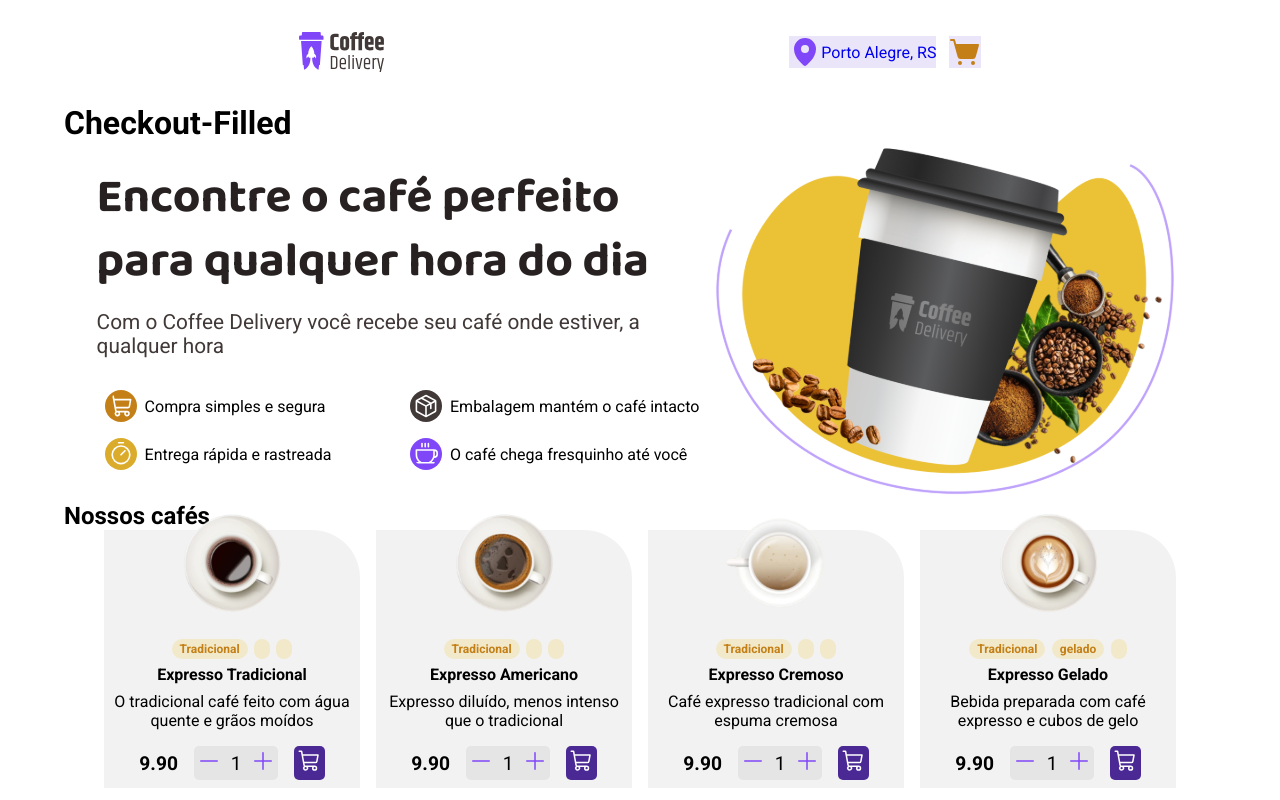
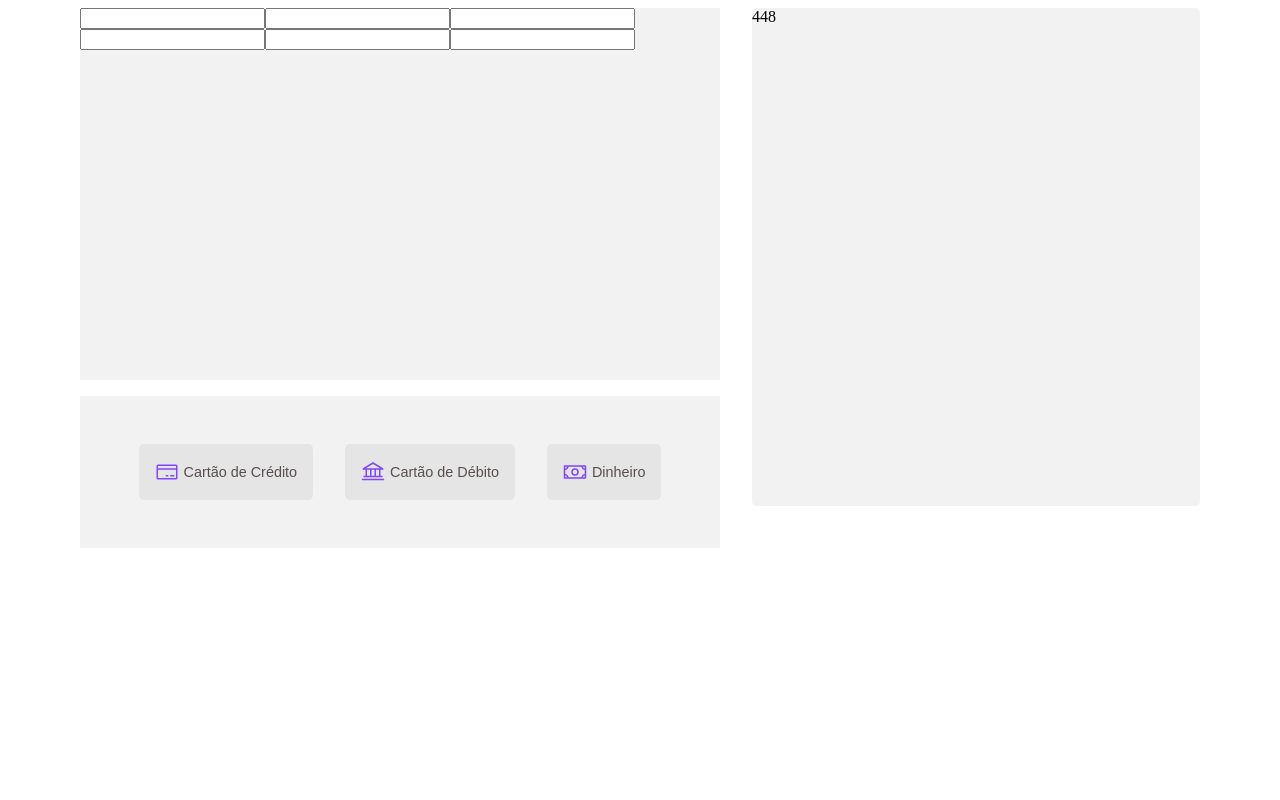
Before and after one commit to PedroLuc-cpu/Coffee-Delivery, a React (Vite) app: page /CheckoutFilled in a window 1280 px wide. Shown: the top 800 px of the page. Built offline with nearby package versions, Linux system fonts and the light colour scheme.

Commit message:
implementando a page de pagamento

```diff
--- a/package.json
+++ b/package.json
@@ -13,9 +13,11 @@
     "@phosphor-icons/react": "^2.0.9",
     "react": "^18.2.0",
     "react-dom": "^18.2.0",
+    "react-hook-form": "^7.46.1",
     "react-router": "^6.11.1",
     "react-router-dom": "^6.11.1",
-    "styled-components": "^5.3.10"
+    "styled-components": "^5.3.10",
+    "zod": "^3.22.2"
   },
   "devDependencies": {
     "@rocketseat/eslint-config": "^1.2.0",
--- a/src/components/CardCoffer/index.tsx
+++ b/src/components/CardCoffer/index.tsx
@@ -24,7 +24,12 @@ export function CardCoffer({
   Description,
   price,
 }: ICofferLists) {
-  const [ActionsCounter, SetActionsCounter] = useState(1)
+  const [ActionsCounter, SetActionsCounter] = useState(0)
+
+  const handleClick = () => {
+    // apagar depois
+    SetActionsCounter((prev) => prev + 1)
+  }
 
   return (
     <CoffeeCard key={id}>
@@ -47,7 +52,7 @@ export function CardCoffer({
             <Minus size={24} color="#8047F8" />
           </button>
           <strong>{ActionsCounter}</strong>
-          <button onClick={() => SetActionsCounter(ActionsCounter + 1)}>
+          <button onClick={handleClick}>
             <Plus size={24} color="#8047F8" />
           </button>
         </div>
--- a/src/layout/DefaultLayout/index.tsx
+++ b/src/layout/DefaultLayout/index.tsx
@@ -1,7 +1,6 @@
 import { Outlet } from 'react-router'
 import { LayoutContainer } from './style'
 import Intro from '../../pages/Intro'
-import { CoffeeList } from '../../components/CoffeeList'
 import Header from '../../components/Header/Header'
 
 export function DefaultLayout() {
@@ -10,7 +9,6 @@ export function DefaultLayout() {
       <Header />
       <Outlet />
       <Intro />
-      <CoffeeList />
     </LayoutContainer>
   )
 }
--- a/src/main.tsx
+++ b/src/main.tsx
@@ -8,7 +8,10 @@ const router = createBrowserRouter([
   {
     path: '/',
     element: <App />,
-    children: [{ path: '/CheckoutFilled', element: <CheckoutFilled /> }],
+  },
+  {
+    path: 'CheckoutFilled',
+    element: <CheckoutFilled />,
   },
 ])
 
--- a/src/pages/CheckoutFilled/index.tsx
+++ b/src/pages/CheckoutFilled/index.tsx
@@ -1,3 +1,43 @@
+import { Bank, CreditCard, Money } from '@phosphor-icons/react'
+import {
+  Address,
+  ButtonPayment,
+  Checkout,
+  CoffeeCard,
+  LayoutContainer,
+  Payment,
+} from './styled'
+
 export function CheckoutFilled() {
-  return <h1>Checkout-Filled</h1>
+  return (
+    <div>
+      <LayoutContainer>
+        <Checkout>
+          <Address>
+            <input type="number" name="" id="" />
+            <input type="text" name="" id="" />
+            <input type="number" name="" id="" />
+            <input type="text" name="" id="" />
+            <input type="text" name="" id="" />
+            <input type="text" name="" id="" />
+          </Address>
+          <Payment>
+            <div>
+              <ButtonPayment>
+                <CreditCard color="#8047F8" size={24} /> Cartão de Crédito
+              </ButtonPayment>
+              <ButtonPayment>
+                <Bank color="#8047F8" size={24} /> Cartão de Débito
+              </ButtonPayment>
+              <ButtonPayment>
+                <Money color="#8047F8" size={24} />
+                Dinheiro
+              </ButtonPayment>
+            </div>
+          </Payment>
+        </Checkout>
+        <CoffeeCard>448</CoffeeCard>
+      </LayoutContainer>
+    </div>
+  )
 }
--- a/src/pages/CheckoutFilled/styled.ts
+++ b/src/pages/CheckoutFilled/styled.ts
@@ -0,0 +1,60 @@
+import styled from 'styled-components'
+
+export const LayoutContainer = styled.div`
+  display: flex;
+  column-gap: 2rem;
+  justify-content: center;
+`
+export const Address = styled.form`
+  background-color: black;
+  height: 372px;
+  background-color: #f3f2f2;
+`
+export const Payment = styled.form`
+  background-color: blue;
+  background-color: #f3f2f2;
+  div {
+    padding: 0;
+    margin: 0;
+    padding: 2rem;
+    display: flex;
+    justify-content: center;
+    p {
+      padding: inherit;
+    }
+  }
+`
+export const ButtonPayment = styled.button`
+  background-color: #e6e5e5;
+  border: transparent;
+  margin: 1rem;
+  padding: 1rem;
+  font-size: 0.9rem;
+  color: #574f4d;
+  display: flex;
+  align-items: center;
+  gap: 5px;
+  border-radius: 5px;
+  :hover {
+    background-color: #d7d5d5;
+  }
+  :focus {
+    background-color: #574f4d;
+  }
+`
+
+export const Checkout = styled.div`
+  width: 640px;
+  height: 591px;
+  border-radius: 5px;
+  display: flex;
+  flex-direction: column;
+  gap: 1rem;
+`
+
+export const CoffeeCard = styled.div`
+  background-color: #f3f2f2;
+  width: 448px;
+  height: 498px;
+  border-radius: 5px;
+`
--- a/src/pages/Intro/index.tsx
+++ b/src/pages/Intro/index.tsx
@@ -1,50 +1,45 @@
 import { Coffee, Package, ShoppingCart, Timer } from '@phosphor-icons/react'
 import imagem from '../../assets/Imagem.svg'
 import { ContainerItem, InstroContainer } from './styled'
+import { CoffeeList } from '../../components/CoffeeList'
 
 export default function Intro() {
   return (
+    <div>
       <InstroContainer>
         <section>
           <aside>
             <h1>Encontre o café perfeito para qualquer hora do dia</h1>
             <p>
-            Com o Coffee Delivery você recebe seu café onde estiver, a qualquer
-            hora
+              Com o Coffee Delivery você recebe seu café onde estiver, a
+              qualquer hora
             </p>
           </aside>
           <ContainerItem>
             <p>
-          <ShoppingCart
-          style={{backgroundColor:"#C47F17"}}
-          size={32}
-          />
-          Compra simples e segura</p>
+              <ShoppingCart style={{ backgroundColor: '#C47F17' }} size={32} />
+              Compra simples e segura
+            </p>
 
             <p>
-          <Package
-          style={{backgroundColor:"#403937"}}
-          size={32}
-          />
-          Embalagem mantém o café intacto</p>
+              <Package style={{ backgroundColor: '#403937' }} size={32} />
+              Embalagem mantém o café intacto
+            </p>
 
             <p>
-          <Timer
-          style={{backgroundColor:"#DBAC2C"}}
-          size={32}
-          />
-          Entrega rápida e rastreada</p>
+              <Timer style={{ backgroundColor: '#DBAC2C' }} size={32} />
+              Entrega rápida e rastreada
+            </p>
 
             <p>
-          <Coffee
-          style={{backgroundColor:"#8047F8"}}
-          size={32}
-          />
-          O café chega fresquinho até você</p>
-
+              <Coffee style={{ backgroundColor: '#8047F8' }} size={32} />O café
+              chega fresquinho até você
+            </p>
           </ContainerItem>
         </section>
         <img src={imagem} alt="" />
       </InstroContainer>
+      <CoffeeList />
+    </div>
   )
 }
--- a/src/styles/global.ts
+++ b/src/styles/global.ts
@@ -5,6 +5,8 @@ export const GlobalStyle = createGlobalStyle`
        margin: 0;
        padding: 0;
        box-sizing: border-box;
+       font-family: 'Roboto', sans-serif;
+
 }
 
 :focus{
```
Also changed, not shown: 1 other file (tests, documents, lock files or other folders). Lines whose indentation alone changed are shown as unchanged.
